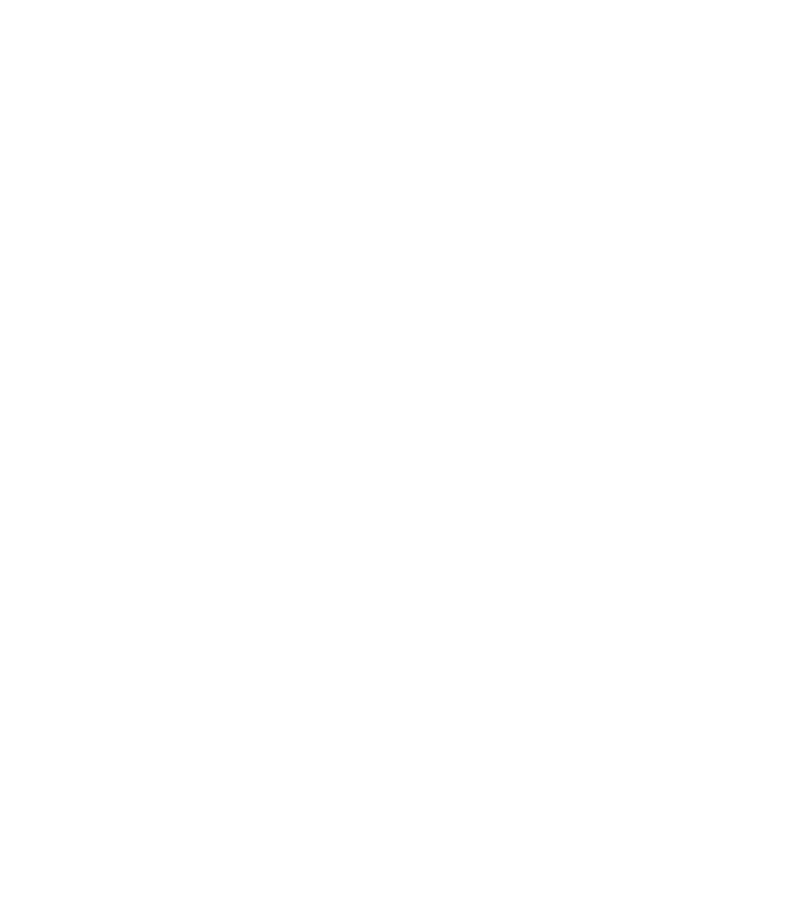
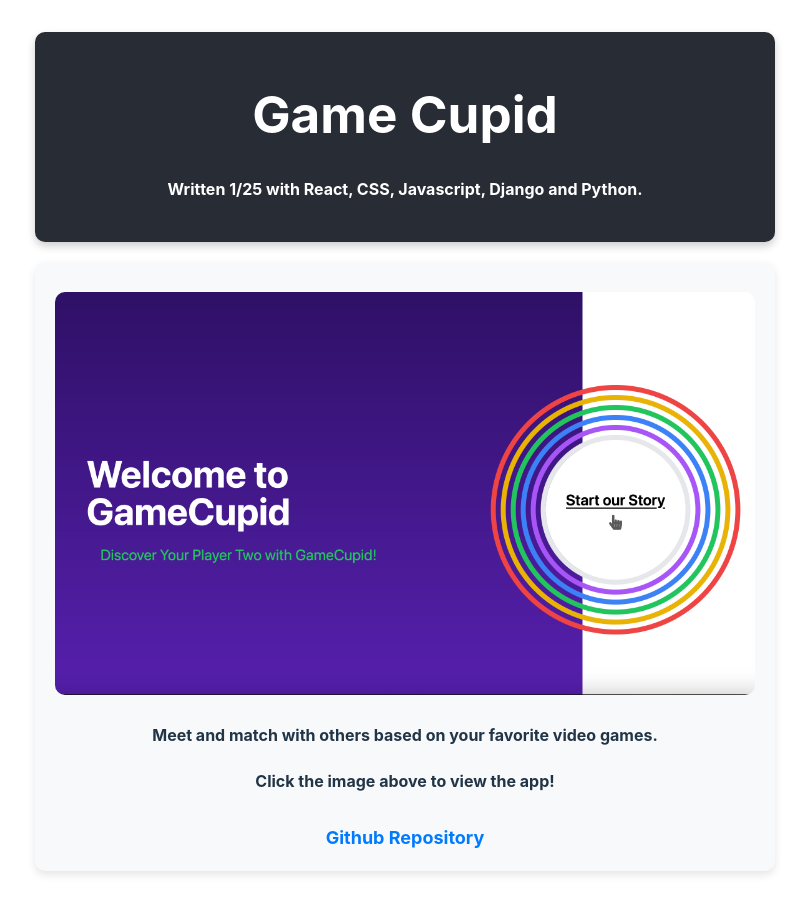
Before and after one commit to TGadaleta/portfolio, a React (Vite) app: page /gamecupid in a window 1280 px wide. Before the commit this address had no page. Shown: the whole page, without its empty margins (235-1044 px from the left). Before the commit the page ends 800 px from the top, so only its background shows below. Built offline with nearby package versions, Linux system fonts and the light colour scheme.

Commit message:
add BrightMind and GameCupid pages with routing; update Battleship and National Park pages for external links

```diff
--- a/src/App.jsx
+++ b/src/App.jsx
@@ -3,6 +3,8 @@
 import HomePage from './components/HomePage/HomePage.jsx'
 import BattleshipPage from './components/BattleshipPage/BattleshipPage.jsx'
 import NationalParkPage from './components/NationalParkPage/NationalParkPage.jsx'
+import BrightMindPage from './components/BrightMindPage/BrightMindPage.jsx'
+import GameCupidPage from './components/GameCupidPage/GameCupidPage.jsx'
 
 function App() {
 
@@ -12,6 +14,8 @@
         <Route path='/' element={<HomePage />} />
         <Route path='/battleship' element={<BattleshipPage />} />
         <Route path='/nptp' element={<NationalParkPage />} />
+        <Route path='/brightmind' element={<BrightMindPage />} />
+        <Route path='/gamecupid' element={<GameCupidPage />} />
       </Routes>
     </>
   )
--- a/src/components/BattleshipPage/BattleshipPage.jsx
+++ b/src/components/BattleshipPage/BattleshipPage.jsx
@@ -1,4 +1,5 @@
 import React from 'react'
+import '../styling/styles.css'
 
 const BattleshipPage = () => {
 return (
@@ -8,12 +9,12 @@
             <h4>Written 10/24 with HTML, CSS, and Javascript</h4>
         </div>
         <div className='project-container'>
-            <a href='https://tony-gadaleta-battleship.netlify.app/'>
+            <a href='https://tony-gadaleta-battleship.netlify.app/' target='_blank' rel='noopener noreferrer'>
                 <img src='../battleship.png' alt='battleship' style={{ width: '700px', height: 'auto' }} />
             </a>
             <h4>Face off against the computer and try to sink their ships first!</h4>
             <h4>Click the image above to play the game!</h4>
-            <a href='https://github.com/TGadaleta/Battleship'>Github Repository</a>
+            <a href='https://github.com/TGadaleta/Battleship' target='_blank' rel='noopener noreferrer'>Github Repository</a>
         </div>
     </>
 )
--- /dev/null
+++ b/src/components/BrightMindPage/BrightMindPage.jsx
@@ -0,0 +1,23 @@
+import React from 'react'
+import '../styling/styles.css'
+
+const BrightMindPage = () => {
+    return (
+        <>
+            <div className='header'>
+                <h1>BrightMind</h1>
+                <h4>Written 12/24 with React, CSS, Javascript, MongoDB and Node.</h4>
+            </div>
+            <div className='project-container'>
+                <a href='https://brightmind25.netlify.app/' target='_blank' rel='noopener noreferrer'>
+                    <img src='../brightmind.png' alt='brightmind' style={{ width: '700px', height: 'auto' }} />
+                </a>
+                <h4>Sign up for or create your own courses online.</h4>
+                <h4>Click the image above to view the app!</h4>
+                <a href='https://github.com/TGadaleta/BrightMind-frontend' target='_blank' rel='noopener noreferrer'>Github Repository</a>
+            </div>
+        </>
+    )
+    }
+
+export default BrightMindPage
--- /dev/null
+++ b/src/components/GameCupidPage/GameCupidPage.jsx
@@ -0,0 +1,23 @@
+import React from 'react'
+import '../styling/styles.css'
+
+const GameCupidPage = () => {
+    return (
+        <>
+            <div className='header'>
+                <h1>Game Cupid</h1>
+                <h4>Written 1/25 with React, CSS, Javascript, Django and Python.</h4>
+            </div>
+            <div className='project-container'>
+                <a href='https://gamecupid.netlify.app/' target='_blank' rel='noopener noreferrer'>
+                    <img src='../gamecupid.png' alt='gamecupid' style={{ width: '700px', height: 'auto' }} />
+                </a>
+                <h4>Meet and match with others based on your favorite video games.</h4>
+                <h4>Click the image above to view the app!</h4>
+                <a href='https://github.com/TGadaleta/GameCupid-React' target='_blank' rel='noopener noreferrer'>Github Repository</a>
+            </div>
+        </>
+    )
+    }
+
+export default GameCupidPage
--- a/src/components/NationalParkPage/NationalParkPage.jsx
+++ b/src/components/NationalParkPage/NationalParkPage.jsx
@@ -1,4 +1,5 @@
 import React from 'react'
+import '../styling/styles.css'
 
 const NationalParkPage = () => {
     return (
@@ -8,12 +9,12 @@
                 <h4>Written 11/24 with EJS, CSS, Javascript, MongoDB and Node.</h4>
             </div>
             <div className='project-container'>
-                <a href='https://national-park-trip-planner-46d300a02e57.herokuapp.com/'>
+                <a href='https://national-park-trip-planner-46d300a02e57.herokuapp.com/' target='_blank' rel='noopener noreferrer'>
                     <img src='../nationalparkplanner.png' alt='npp' style={{ width: '700px', height: 'auto' }} />
                 </a>
                 <h4>Explore America's National Parks and plan your trip!</h4>
                 <h4>Click the image above to view the app!</h4>
-                <a href='https://github.com/TGadaleta/NationalParkPlanner'>Github Repository</a>
+                <a href='https://github.com/TGadaleta/NationalParkPlanner' target='_blank' rel='noopener noreferrer'>Github Repository</a>
             </div>
         </>
     )
--- /dev/null
+++ b/src/components/styling/styles.css
@@ -0,0 +1,49 @@
+/* Styling for the header section */
+.header {
+    text-align: center;
+    background-color: #282c34;
+    color: white;
+    padding: 20px;
+    border-radius: 10px;
+    box-shadow: 0px 4px 8px rgba(0, 0, 0, 0.2);
+}
+
+/* Main project container */
+.project-container {
+    text-align: center;
+    margin-top: 20px;
+    padding: 20px;
+    background: #f8f9fa;
+    border-radius: 10px;
+    box-shadow: 0px 4px 8px rgba(0, 0, 0, 0.1);
+}
+
+/* Styling for the project image */
+.project-container img {
+    width: 700px;
+    height: auto;
+    border-radius: 10px;
+    transition: transform 0.3s ease-in-out, box-shadow 0.3s ease-in-out;
+}
+
+/* Hover effect for image */
+.project-container img:hover {
+    transform: scale(1.05);
+    box-shadow: 0px 6px 12px rgba(0, 0, 0, 0.3);
+}
+
+/* Styling for links */
+.project-container a {
+    display: inline-block;
+    margin-top: 10px;
+    font-size: 18px;
+    font-weight: bold;
+    color: #007bff;
+    text-decoration: none;
+    transition: color 0.3s ease-in-out;
+}
+
+.project-container a:hover {
+    color: #0056b3;
+    text-decoration: underline;
+}
```
Also changed, not shown: public/brightmind.png (added), public/gamecupid.png (added).
